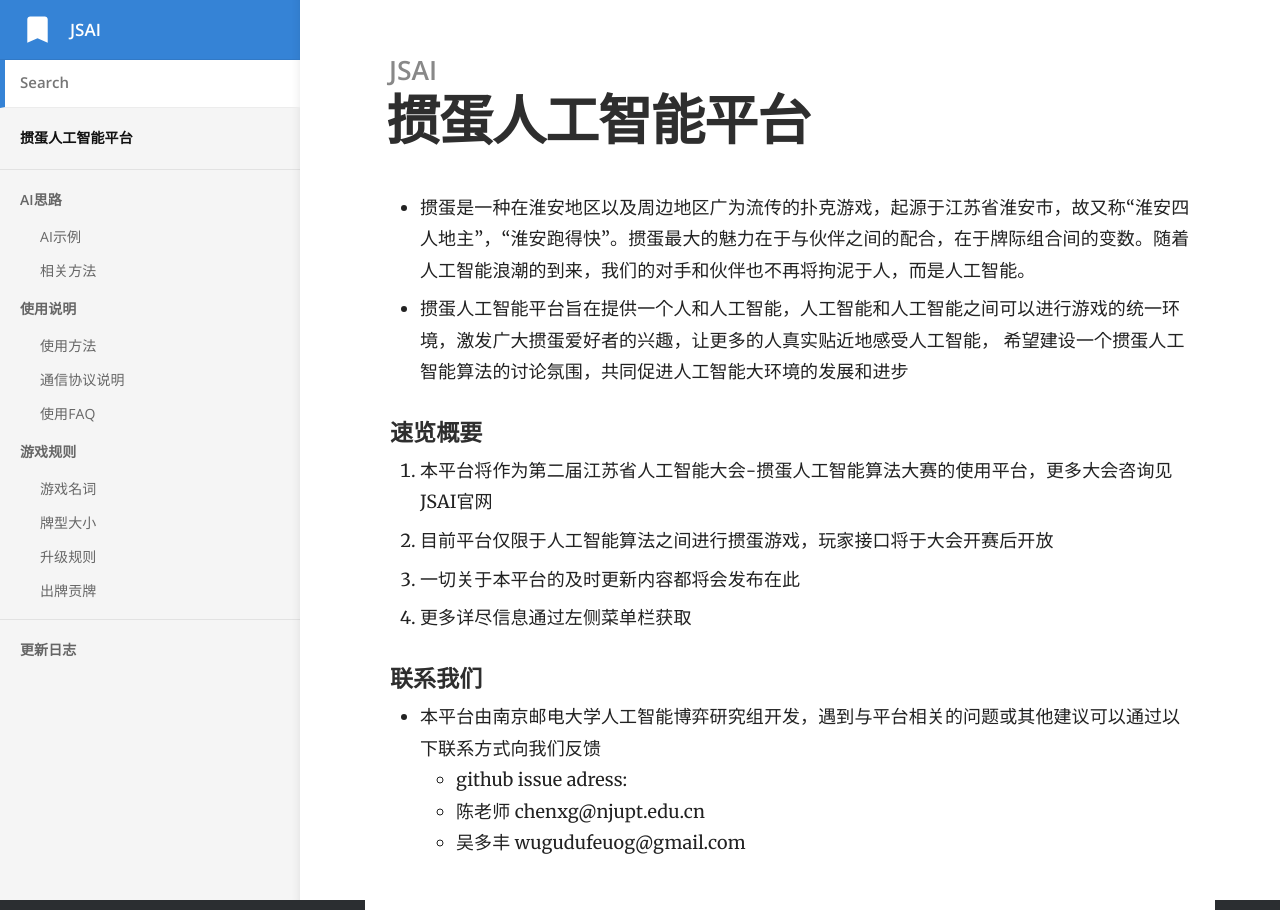
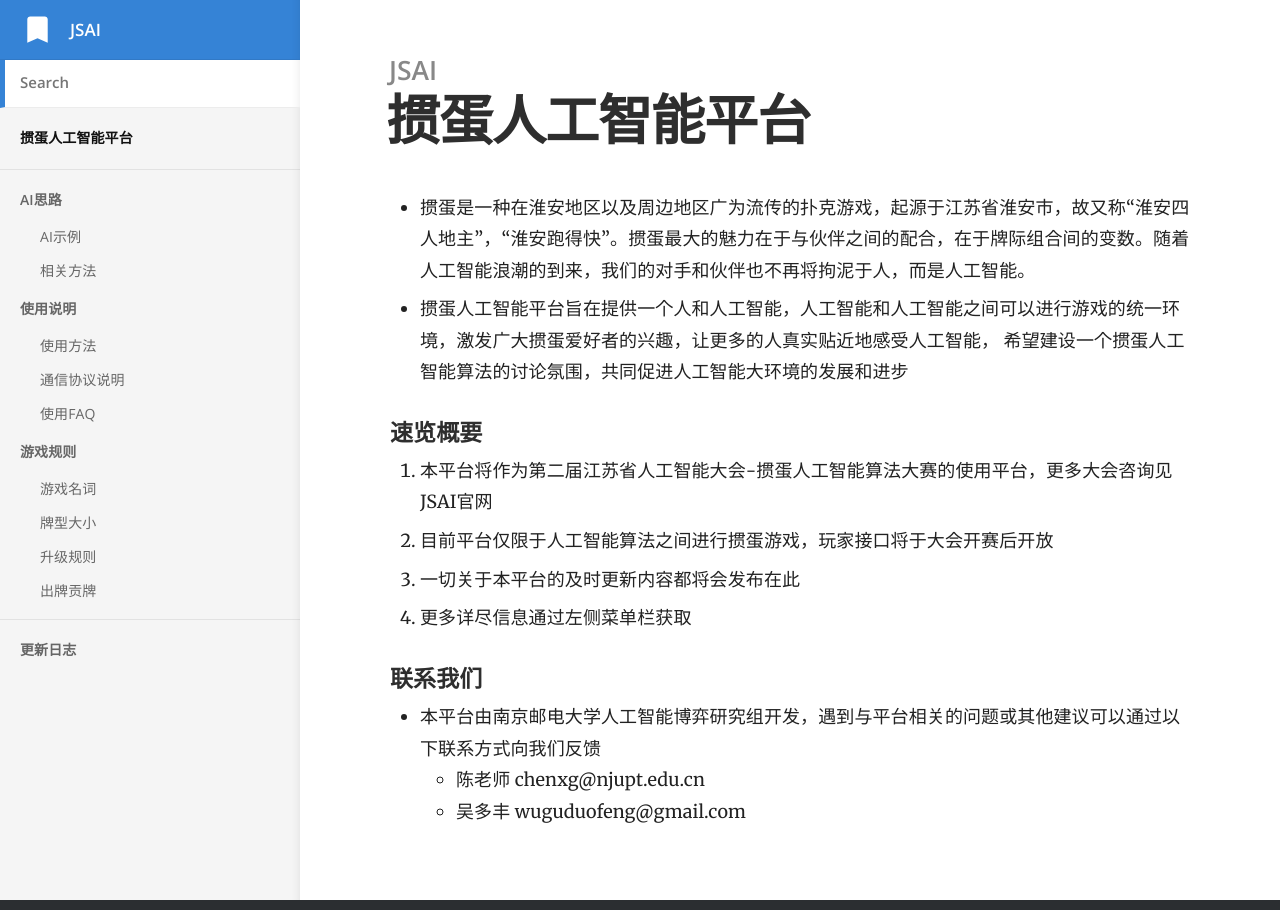
Before and after one commit to njuptGD/njuptGD.github.io, a Jekyll site: the page built from index.md, in a window 1280 px wide. Built offline with Jekyll 4.4.1, drawn with Linux system fonts in a browser that asks for light colours.

Commit message:
# 修改邮箱

```diff
--- a/index.md
+++ b/index.md
@@ -19,6 +19,5 @@
 #### 联系我们
 
 + 本平台由南京邮电大学人工智能博弈研究组开发，遇到与平台相关的问题或其他建议可以通过以下联系方式向我们反馈
-  + github issue adress:
   + 陈老师 chenxg@njupt.edu.cn
-  + 吴多丰 wugudufeuog@gmail.com
+  + 吴多丰 wuguduofeng@gmail.com
```
